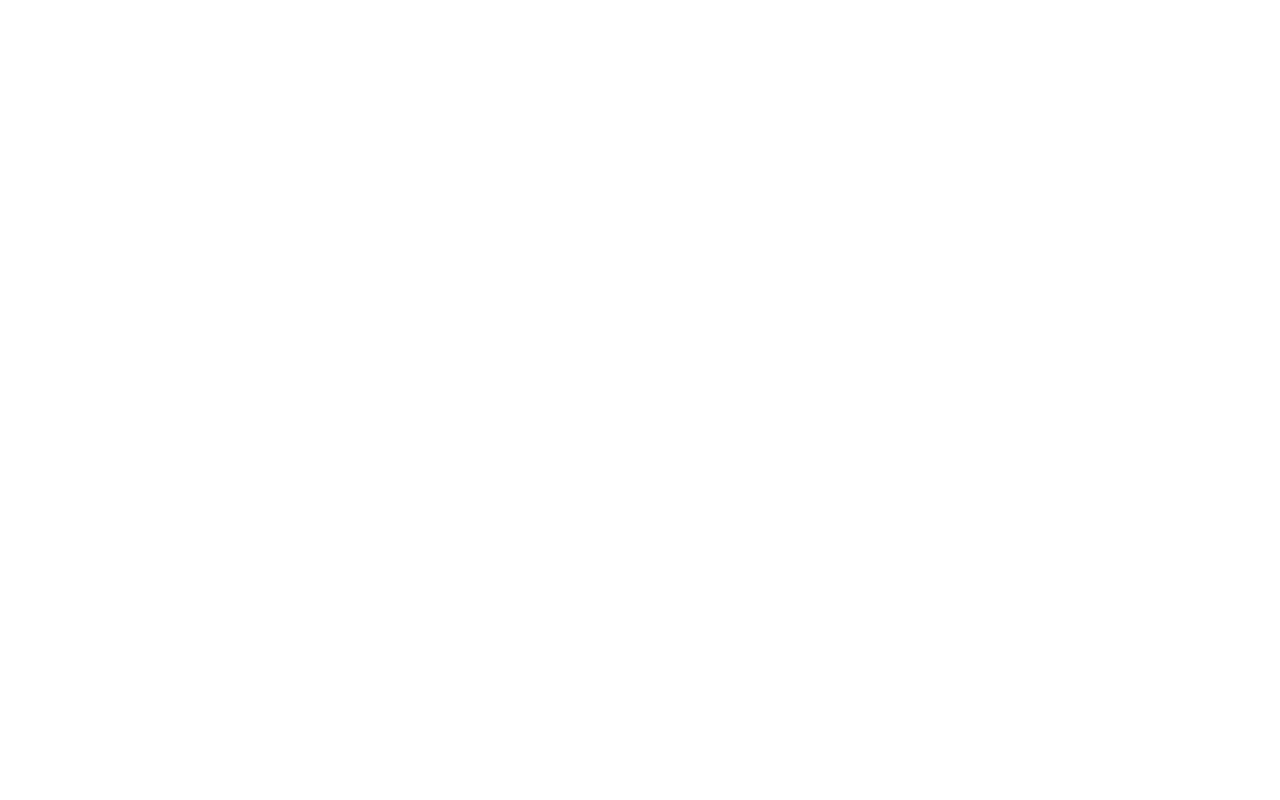
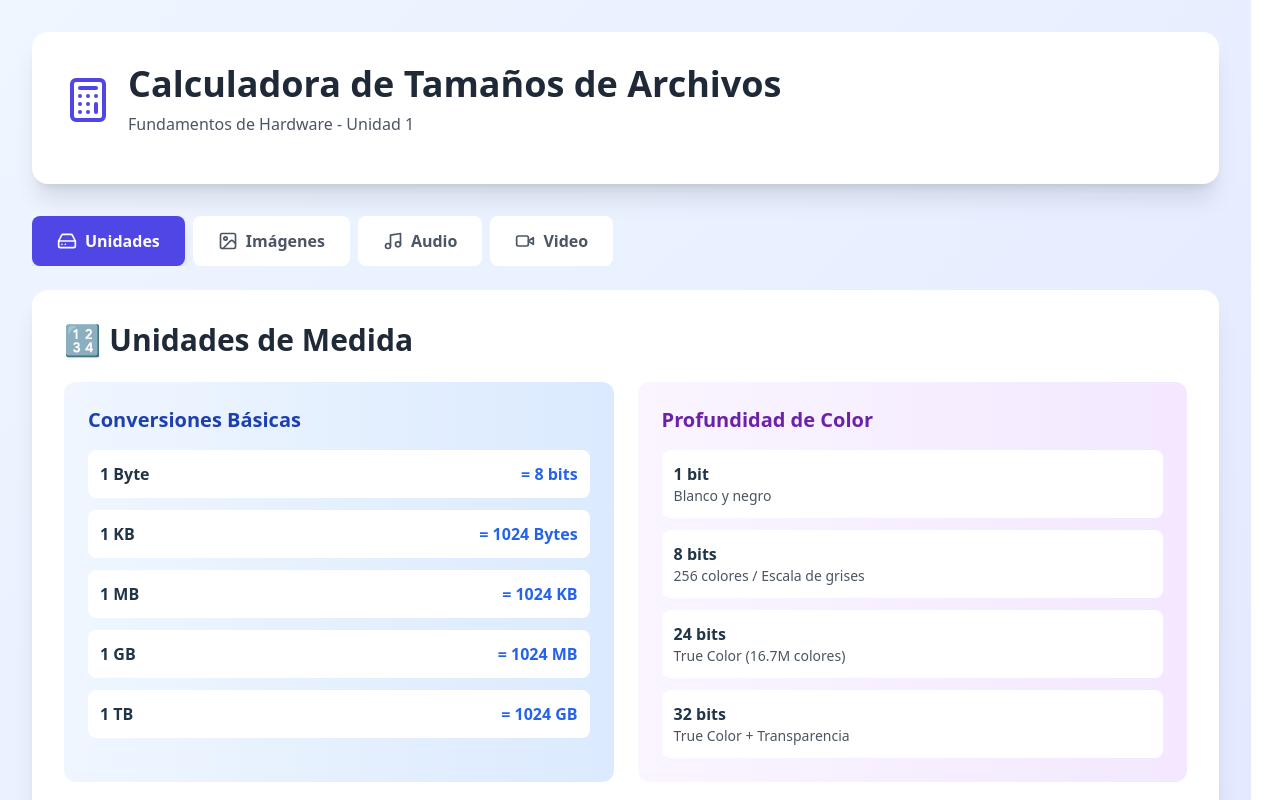
Before and after one commit to jdiaz90/calculadora-tamanos-bits, a plain HTML site: page index.html in a window 1280 px wide. Shown: the top 800 px of the page. Drawn offline with Linux system fonts and the light colour scheme; the site is published under a folder, as on GitHub Pages, so addresses that start at the root find nothing.

Commit message:
Fix script and link paths in index.html

```diff
--- a/index.html
+++ b/index.html
@@ -5,8 +5,8 @@
     <link rel="icon" type="image/svg+xml" href="/vite.svg" />
     <meta name="viewport" content="width=device-width, initial-scale=1.0" />
     <title>mis-artefactos</title>
-    <script type="module" crossorigin src="/assets/index-DAwWQkSJ.js"></script>
-    <link rel="stylesheet" crossorigin href="/assets/index-NAb0vbKW.css">
+    <script type="module" crossorigin src="assets/index-DAwWQkSJ.js"></script>
+    <link rel="stylesheet" crossorigin href="assets/index-NAb0vbKW.css">
   </head>
   <body>
     <div id="root"></div>
```
